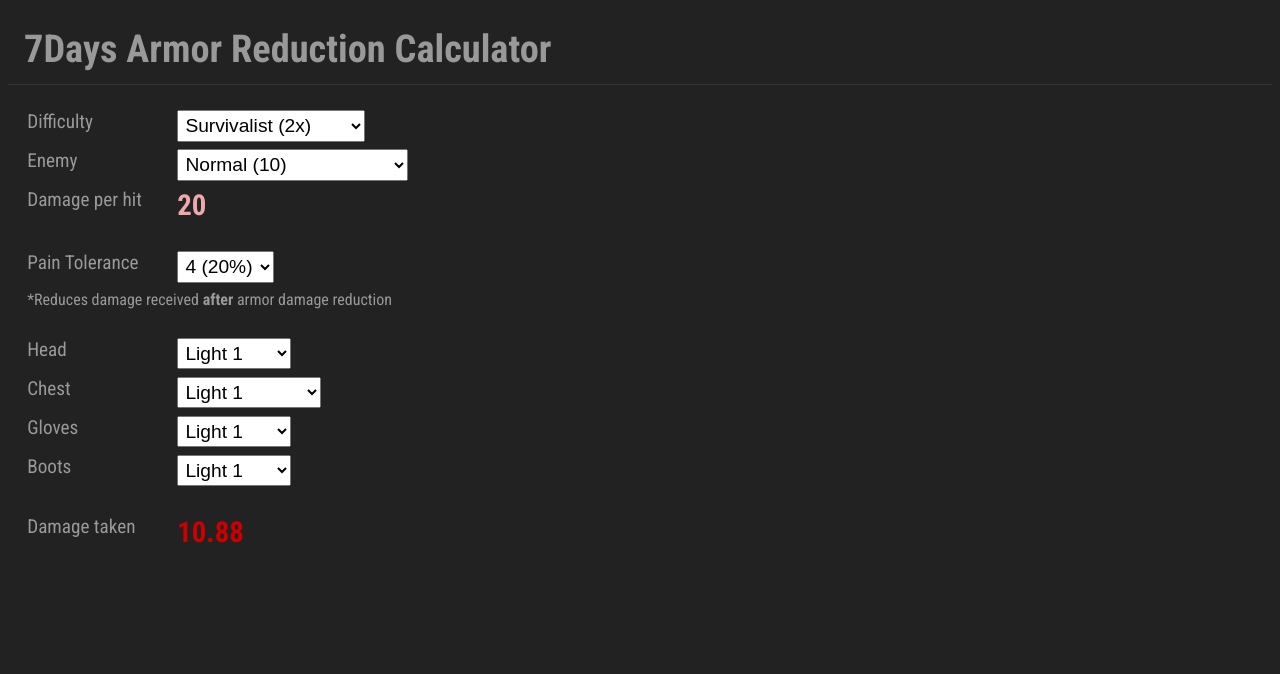
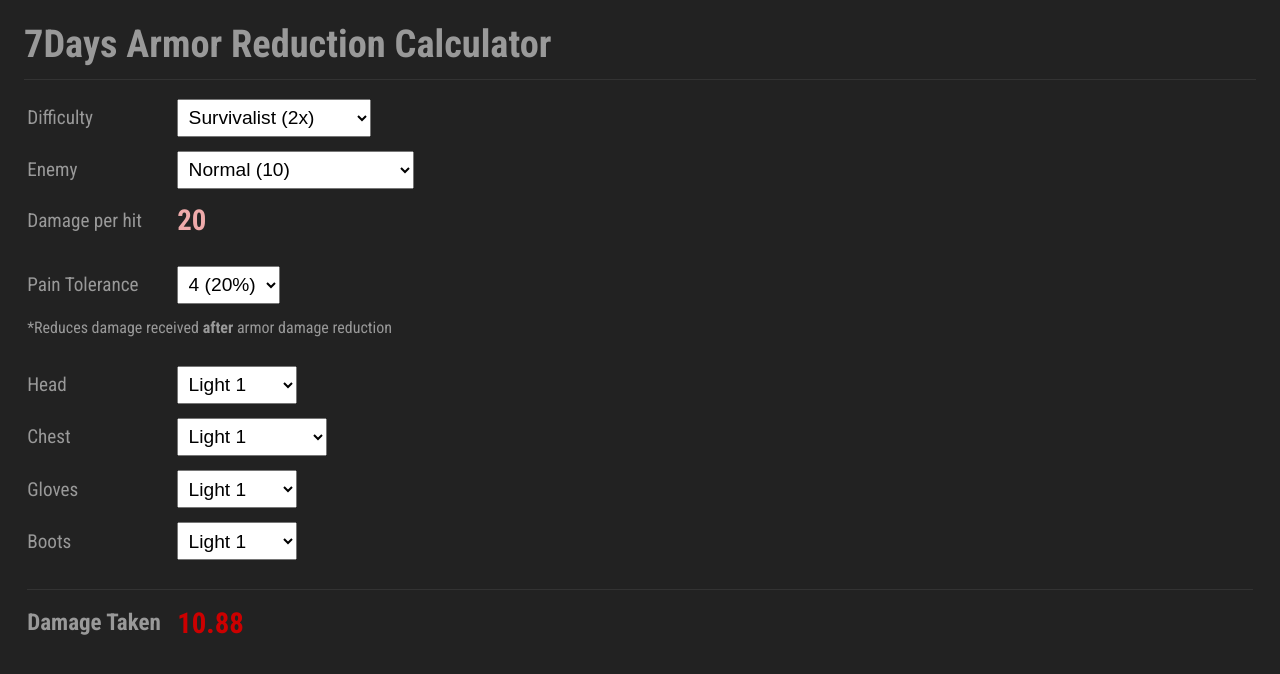
Before and after one commit to craigworthing/7daysArmorCalculator, a plain HTML site: page index.html in a window 1280 px wide. Drawn offline with Linux system fonts and the light colour scheme.

Commit message:
Update index.html

```diff
--- a/index.html
+++ b/index.html
@@ -29,7 +29,7 @@
   }
 
   .row {
-    margin-bottom: .4em;
+    margin-bottom: .75em;
     flex: 0 1 100%;
     display:flex;
   }
@@ -46,23 +46,20 @@
   label {
     width: 150px;
     display: inline-block;
-    padding-bottom: 6px;
-  }
+    display:flex;
+    align-items: center;
 
-  input {
-    font-size: 1.5rem;
-    width: 4rem;
   }
 
   input,
   select {
-    padding: 0.2rem;
+    padding: 0.4rem;
   }
 
   h1 {
     border-bottom: 1px solid #333;
-    padding-bottom: .8rem;
-    padding-left: 1rem;
+    padding: .8rem 0;
+    margin:0 1rem;
   }
 
   div h2 {
@@ -96,6 +93,15 @@
   h3 {
     float: left;
     width: 100%;
+  }
+
+  #damageTaken {
+    border-top: 1px solid #333;
+    padding-top:1rem;
+  }
+
+  #damageTaken label {
+    font-size:1.2em;
   }
 
   @media (max-width: 768px) {
@@ -143,7 +149,7 @@
   <div id="armor" class="content"></div>
   <div id="damageTaken" class="content">
     <div class="row">
-      <label>Damage taken</label>
+      <label><b>Damage Taken</b></label>
       <h2 id="total"></h2>
     </div>
   </div>
```
